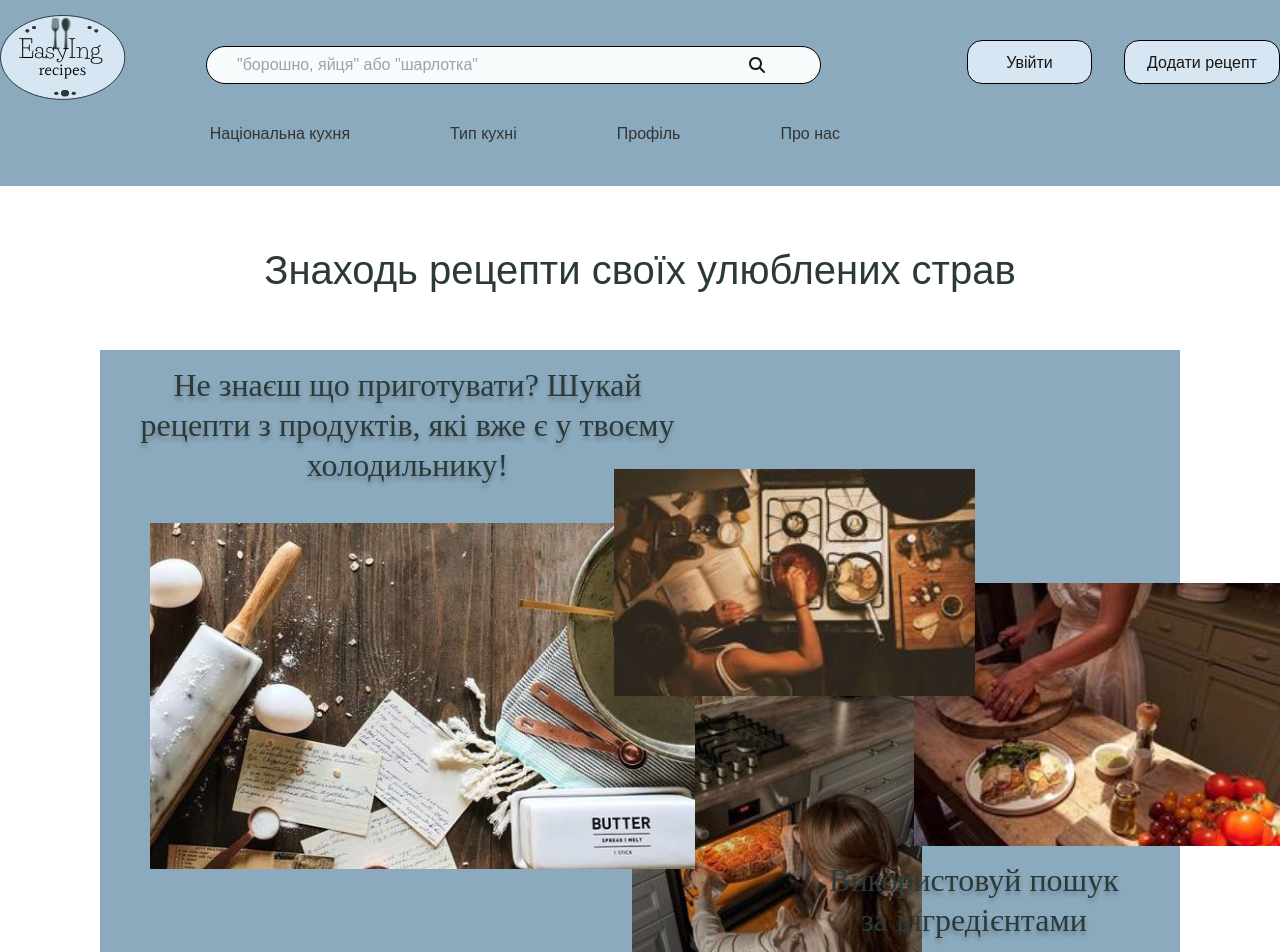
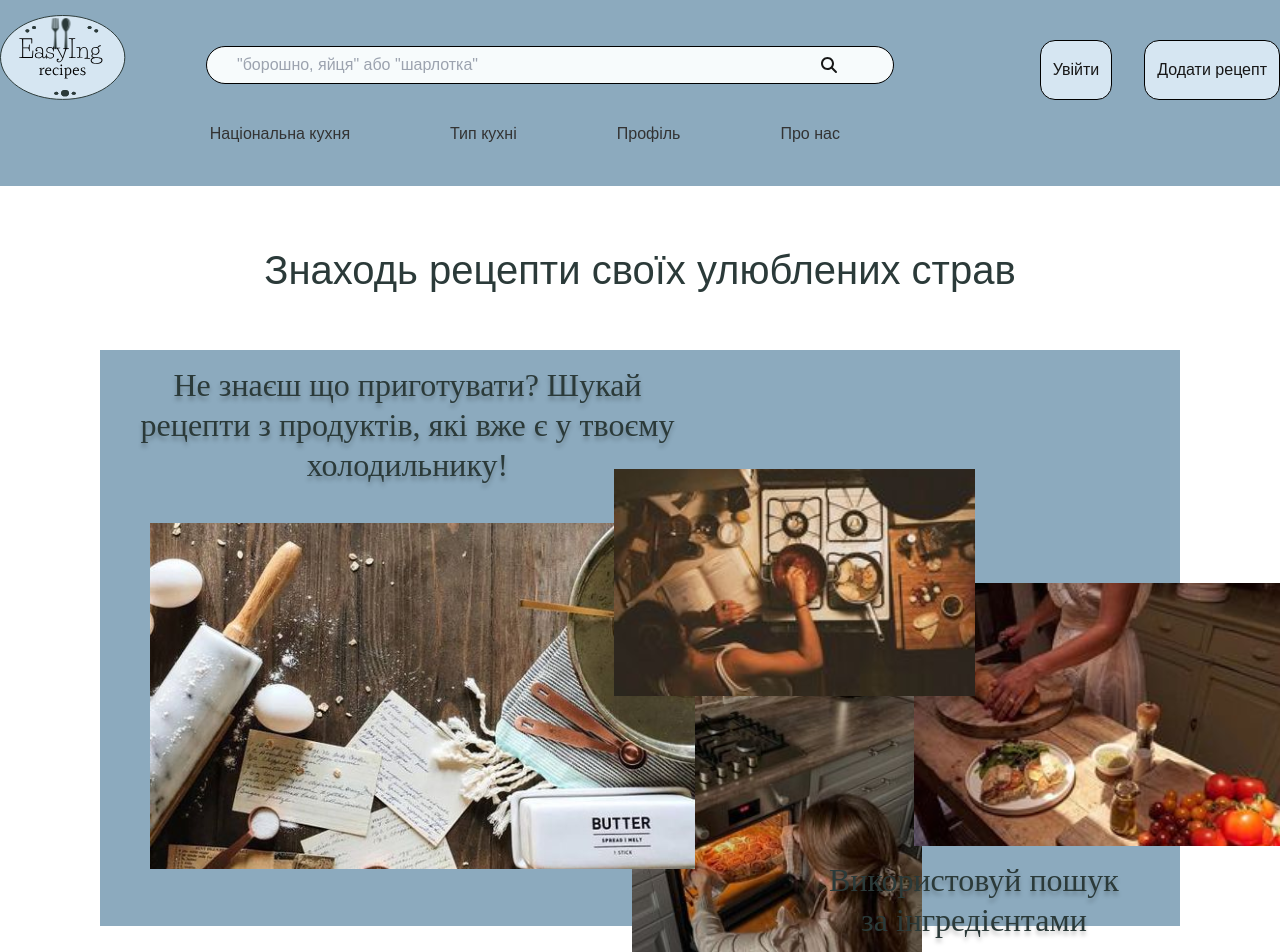
Before and after one commit to KaterynaMarkevych/recipe-backend, a Next.js app: page / in a window 1280 px wide. Shown: the top 952 px of the page. Built offline with nearby package versions, Linux system fonts and the light colour scheme.

Commit message:
change based on review

```diff
--- a/src/app/globals.css
+++ b/src/app/globals.css
@@ -19,3 +19,8 @@ body {
   background: var(--background);
   font-family: "Montserrat", sans-serif;
 }
+
+span {
+  font-family: "Buenard", serif;
+  font-weight: 400;
+}
--- a/src/components/Header/Header.jsx
+++ b/src/components/Header/Header.jsx
@@ -66,7 +66,6 @@ const Header = () => {
             <div className={styles.CTA}>
               <Button onClick={() => setShowLoginForm(true)}>Увійти</Button>
               <Button
-                size="medium"
                 onClick={() => router.push("/add-recipe")}
                 className={styles.addRecipe}
               >
--- a/src/components/HomePage/HeroSection/HeroSection.jsx
+++ b/src/components/HomePage/HeroSection/HeroSection.jsx
@@ -1,5 +1,3 @@
-"use client";
-
 import Image from "next/image";
 import styles from "./HeroSection.module.scss";
 import photo1 from "../../../../public/hero-section-images/picture1.svg";
@@ -15,10 +13,10 @@ const HeroSection = () => {
         Знаходь рецепти своїх улюблених страв
       </h1>
       <div className={styles.backgroundHero}>
-        <p className={styles.heroText}>
+        <span className={styles.heroText}>
           Не знаєш що приготувати? Шукай рецепти з продуктів, які вже є у твоєму
           холодильнику!
-        </p>
+        </span>
         <div className={styles.photoContainer}>
           <Image src={photo1} alt="Photo1" className={styles.photo1} />
           <Image
@@ -30,7 +28,9 @@ const HeroSection = () => {
           <Image src={photo3} alt="Photo3" className={styles.photo3} />
           <Image src={photo4} alt="Photo4" className={styles.photo4} />
         </div>
-        <p className={styles.heroText2}>Використовуй пошук за інгредієнтами</p>
+        <span className={styles.heroText2}>
+          Використовуй пошук за інгредієнтами
+        </span>
       </div>
       <hr className={styles.line} />
     </div>
--- a/src/components/HomePage/HeroSection/HeroSection.module.scss
+++ b/src/components/HomePage/HeroSection/HeroSection.module.scss
@@ -24,7 +24,7 @@
   align-items: center;
   justify-content: center;
   width: 100%;
-  height: 714px;
+  height: 45vw;
   background: #8caabe;
 }
 .heroText {
@@ -34,10 +34,8 @@
   color: #2b3a39;
   text-align: center;
   text-shadow: 0px 4px 4px rgba(0, 0, 0, 0.25);
-  font-family: Buenard;
   font-size: 32px;
   font-style: normal;
-  font-weight: 400;
   line-height: 40px;
   position: absolute;
   margin: 15px;
@@ -50,10 +48,8 @@
   color: #2b3a39;
   text-align: center;
   text-shadow: 0px 4px 4px rgba(0, 0, 0, 0.25);
-  font-family: Buenard;
   font-size: 32px;
   font-style: normal;
-  font-weight: 400;
   line-height: 40px;
   position: absolute;
   width: 305px;
@@ -134,8 +130,7 @@
     height: 200px;
   }
   .backgroundHero {
-    width: 334px;
-    height: 220px;
+    height: 60vw;
     padding: 10px;
   }
   .line {
@@ -165,7 +160,7 @@
   }
   .backgroundHero {
     width: 640px;
-    height: 420px;
+    height: 55vw;
     padding: 20px;
   }
 }
--- a/src/components/shared/Buttons/Button.module.scss
+++ b/src/components/shared/Buttons/Button.module.scss
@@ -1,11 +1,10 @@
 .button {
-  min-width: 125px;
-  min-height: 44px;
-  padding: 10px 16px 10px 16px;
   border-radius: 15px;
   cursor: pointer;
   text-align: center;
-  font-weight: 400;
+  width: auto;
+  white-space: nowrap;
+  padding: 6px 12px;
   &:disabled {
     cursor: not-allowed;
     background: #f9fafb;
@@ -31,11 +30,3 @@
     border: none;
   }
 }
-.normall {
-  width: 108px;
-  height: 38px;
-}
-.medium {
-  width: 156px;
-  height: 38px;
-}
```
